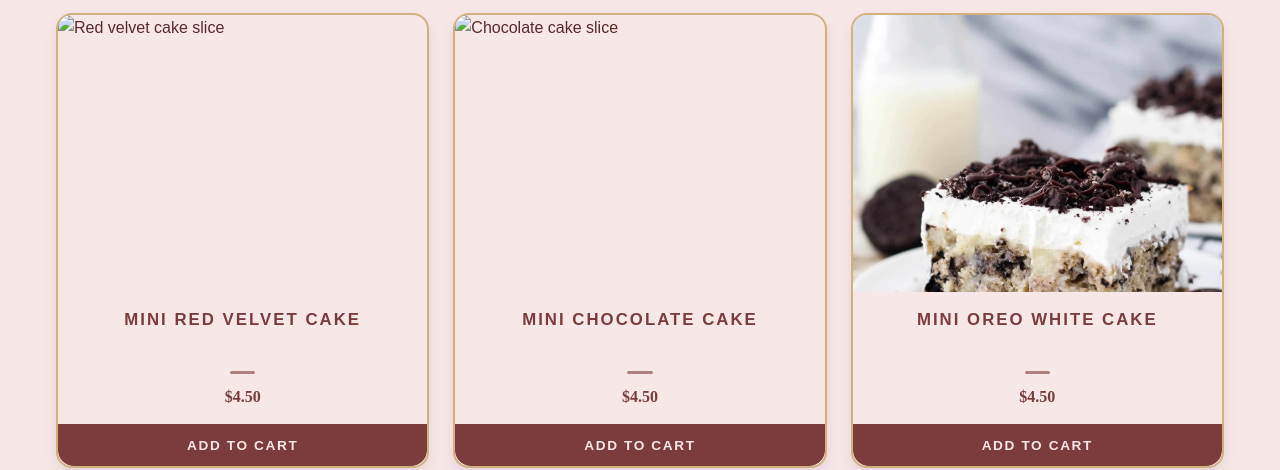
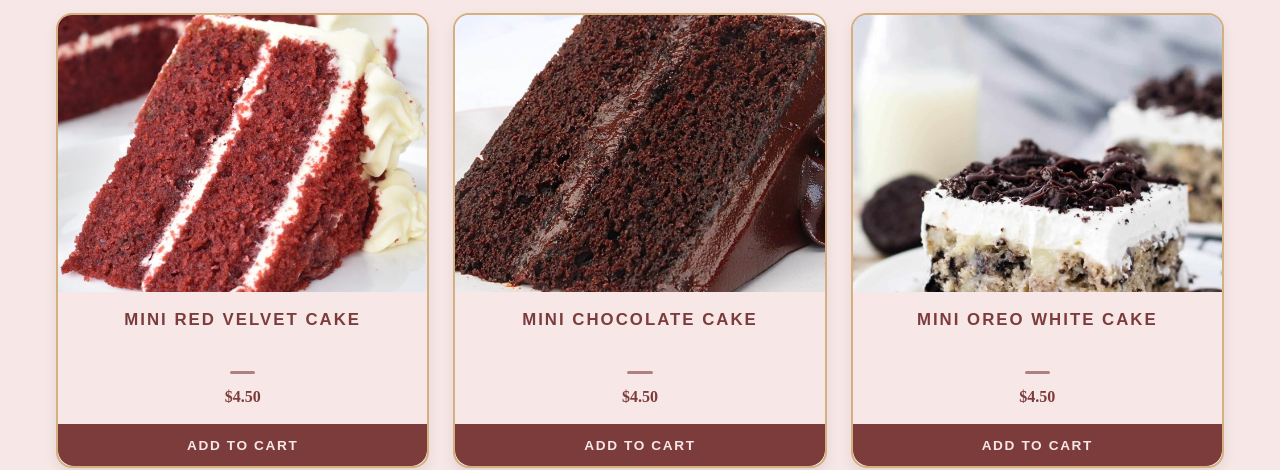
Before and after one commit to leela-a/Veloute-rouge, a plain HTML site: page menu.html in a window 1280 px wide. Shown: the part 334-804 px from the top of the page. Drawn offline with Linux system fonts and the light colour scheme.

```diff
--- a/menu.html
+++ b/menu.html
@@ -47,7 +47,7 @@
 		<div class="products">
         <!-- put cake .product cards here -->
 			<article class="product">
-				<img src="images/cakes/Red velvet cake slice.jpg" alt="Red velvet cake slice">
+				<img src="images/cakes/Red velvet cake.jpg" alt="Red velvet cake slice">
 					<h4 class="product-name">Mini red velvet cake</h4>
 					<div class="divider"></div>
 					<div class="product-price">$4.50</div>
@@ -57,7 +57,7 @@
 			</article>
 
 			<article class="product">
-				<img src="images/cakes/chocolate cake slice.jpg" alt="Chocolate cake slice">
+				<img src="images/cakes/Chocolate cake.jpg" alt="Chocolate cake slice">
 					<h4 class="product-name">Mini chocolate cake</h4>
 					<div class="divider"></div>
 					<div class="product-price">$4.50</div>
```
